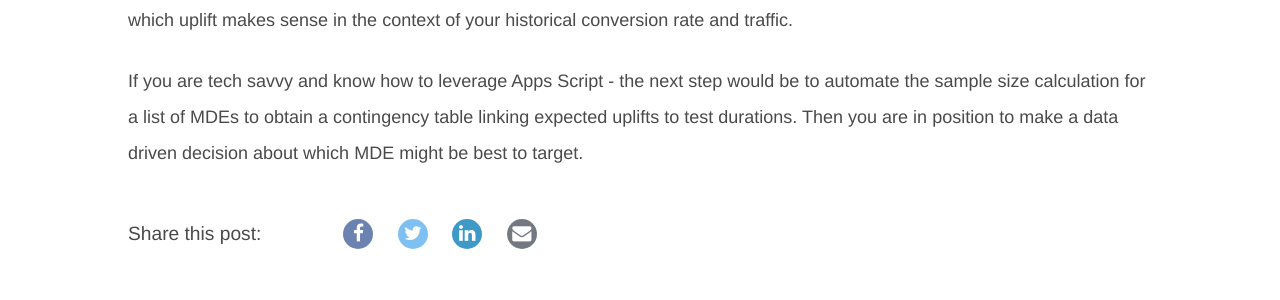
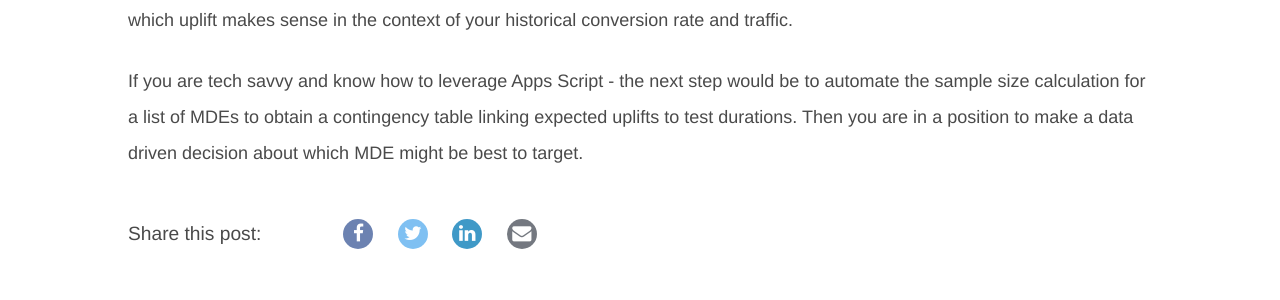
Before and after one commit to sylvainzircher/sylvainzircher.github.io, a Jekyll site: the page built from _posts/blog/2020-09-10-Power-Analysis.md, in a window 1280 px wide and 900 px high, scrolled down 3510 px. Shown: the part 541-841 px from the top of the window. Built offline with Jekyll 4.4.1, drawn with Linux system fonts in a browser that asks for light colours; nearby versions of some CDN libraries.

Commit message:
Fixing typo on the for power analysis blog post

```diff
--- a/_posts/blog/2020-09-10-Power-Analysis.md
+++ b/_posts/blog/2020-09-10-Power-Analysis.md
@@ -64,4 +64,4 @@ f(α, β) = [Φ-1(α) + Φ-1(β)]2
 
 <p>Usually defining the expected uplift or Minimum Detectable Effect is quite difficult. One should run various scenarios to find out which uplift makes sense in the context of your historical conversion rate and traffic.</p>
 
-<p>If you are tech savvy and know how to leverage Apps Script - the next step would be to automate the sample size calculation for a list of MDEs to obtain a contingency table linking expected uplifts to test durations. Then you are in position to make a data driven decision about which MDE might be best to target.</p>
+<p>If you are tech savvy and know how to leverage Apps Script - the next step would be to automate the sample size calculation for a list of MDEs to obtain a contingency table linking expected uplifts to test durations. Then you are in a position to make a data driven decision about which MDE might be best to target.</p>
```
Also changed, not shown: assets/img/articles/AB test on the cheap/input-power-analysis.png (added), assets/img/articles/AB test on the cheap/sample-size-calculator-input.png (added).
